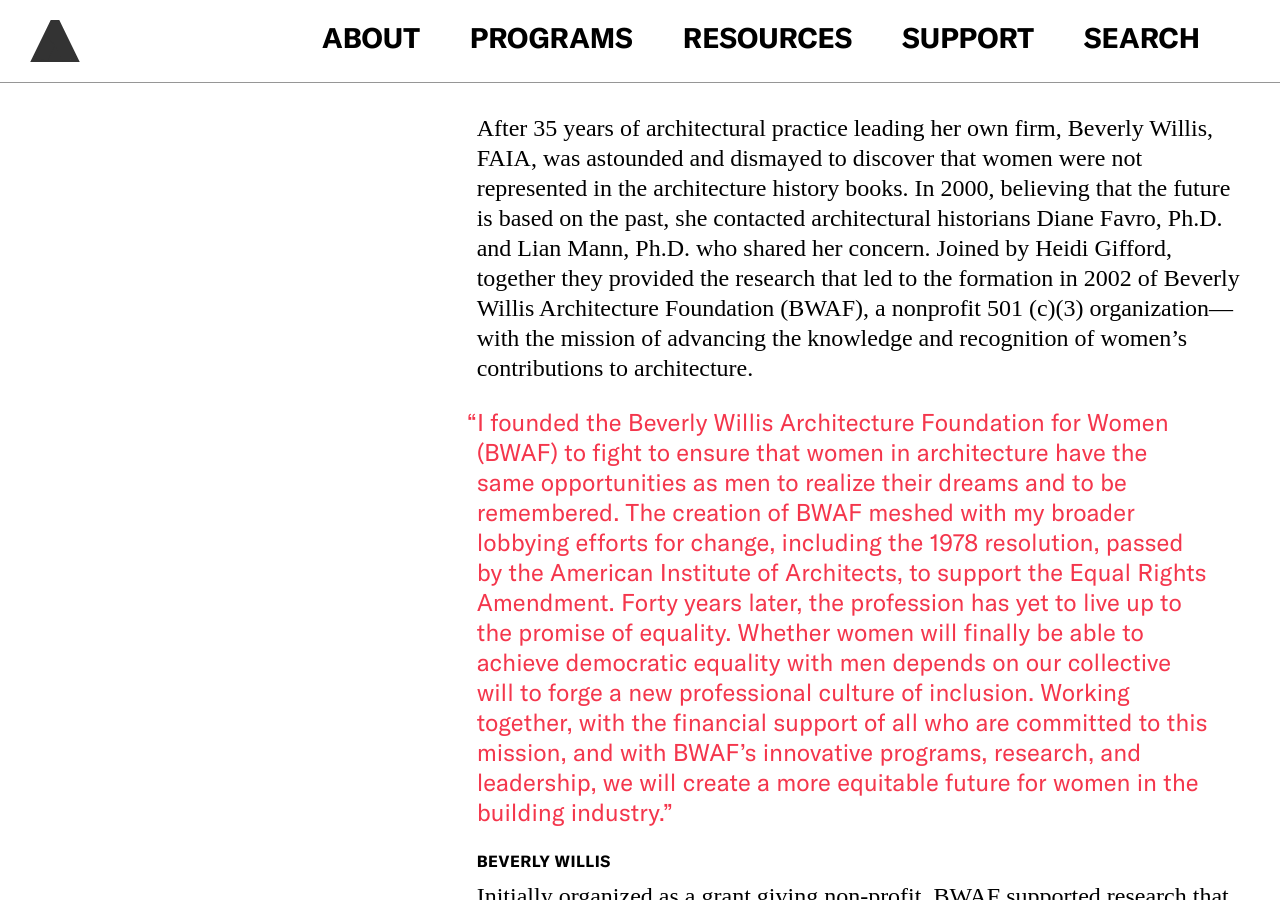
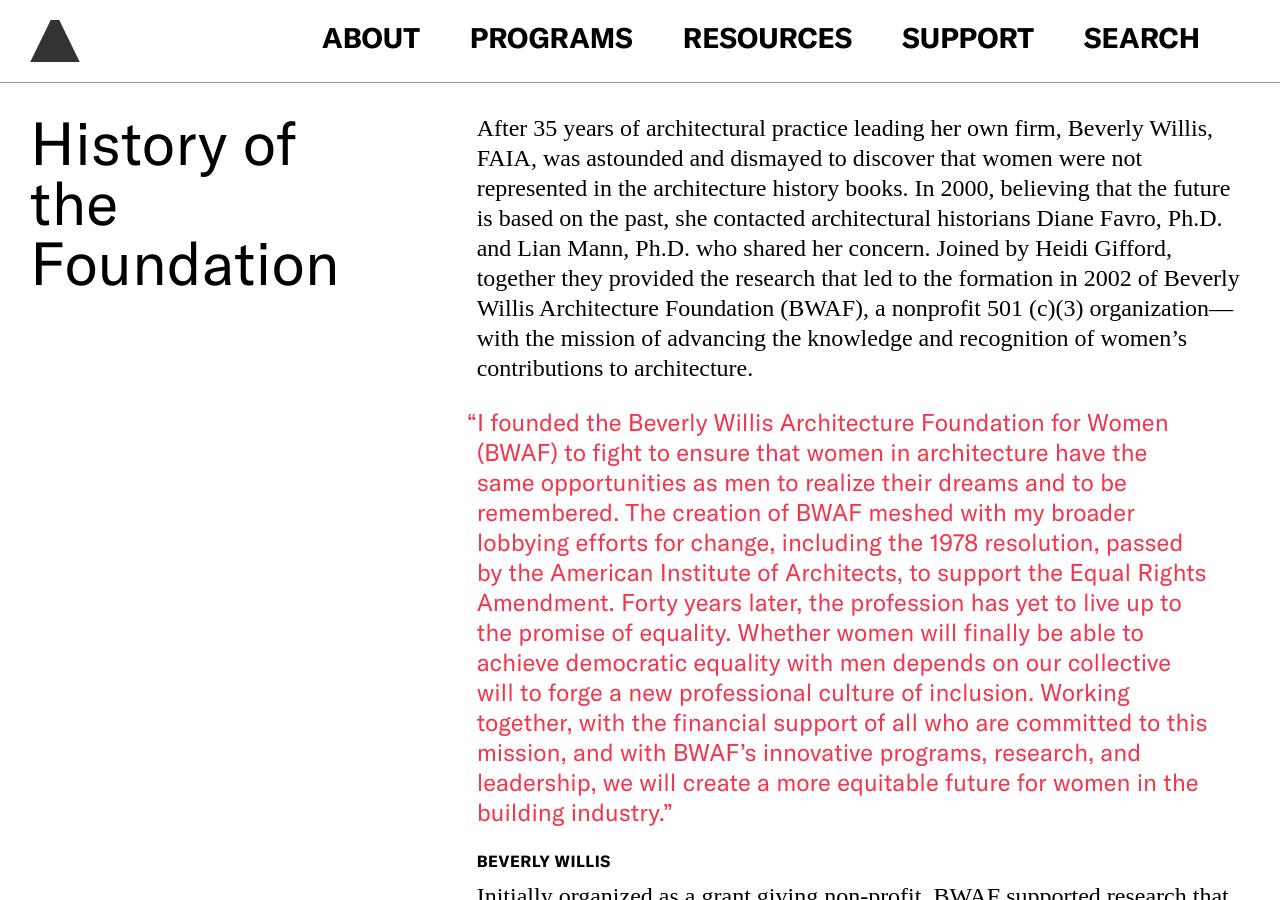
Before and after one commit to jengalas/bwaf-bbw, a Jekyll site: the page built from about/history.html, in a window 1280 px wide and 900 px high. Built offline with Jekyll 4.4.1, drawn with Linux system fonts in a browser that asks for light colours; some web fonts are replaced.

Commit message:
Update from Forestry.io taliacotton updated about/history.html

```diff
--- a/about/history.html
+++ b/about/history.html
@@ -14,10 +14,10 @@
 
     Initially organized as a grant giving non-profit, BWAF supported research that would expand knowledge about women’s contributions to twentieth-century American architecture by uncovering their lost histories and restoring them to the historical record. It now also embraces issues specific to women currently working within the building industry. To this end, BWAF both commissions and curates research that pertains to women working at all levels within all fields of practice —including architecture, engineering, construction, design, landscape, preservation, and planning.
   section_break: false
-  include_left-hand_column_text_: false
+  include_left-hand_column_text_: true
   lefthand_text:
-    header_type: ''
-    text: ''
+    header_type: Large Header
+    text: History of the Foundation
     download: ''
     link_url: ''
     link_text: ''
```
